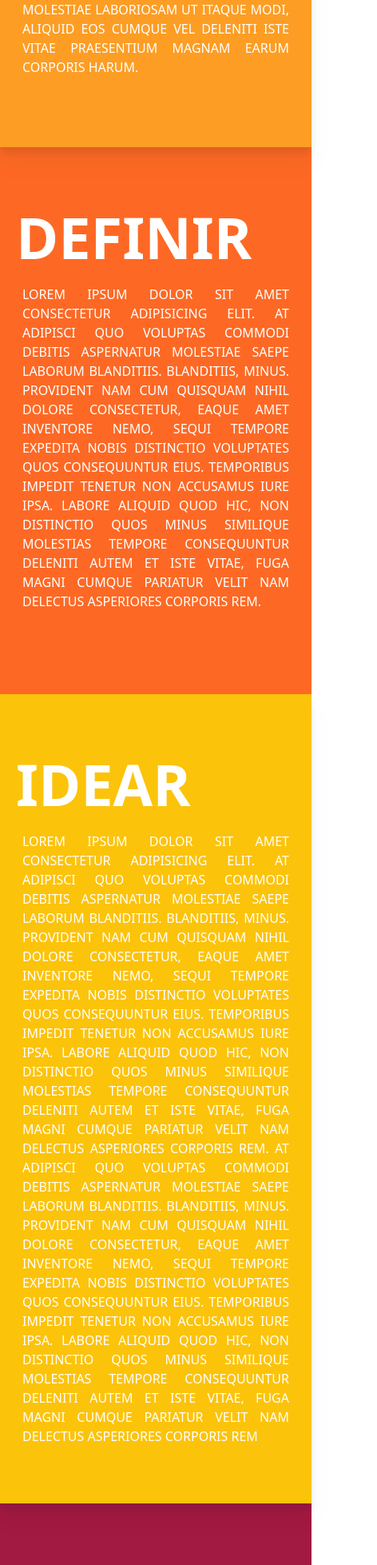
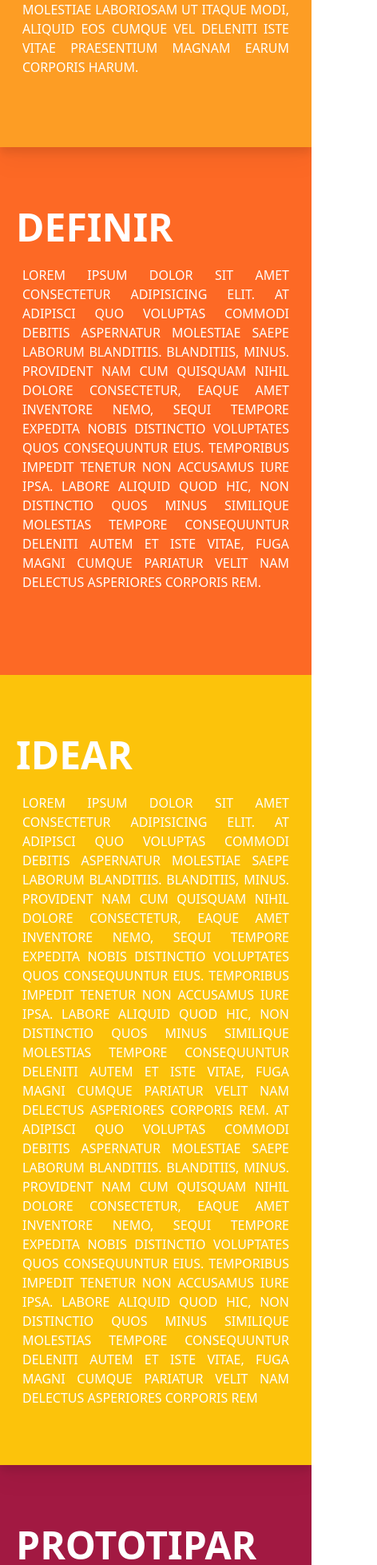
Before and after one commit to nelioats/design_think, a React (Create React App) app: page / in a window 390 px wide. Shown: the part 2154-4111 px from the top of the page at 80% size, 472 px wide, since content can reach past the window. Built offline with nearby package versions, Linux system fonts and the light colour scheme.

Commit message:
tamanhofonte

```diff
--- a/src/components/Definir.jsx
+++ b/src/components/Definir.jsx
@@ -6,7 +6,7 @@ const Definir = () => {
       <div className='container mx-auto max-w-5xl'>
           <div className='pt-14 flex flex-col lg:flex-row h-auto md:space-x-6'>
               <div className='md:w-2/5 mb-4'>
-                  <h2 className='text-7xl text-white font-semibold'>DEFINIR</h2>
+                  <h2 className='text-5xl md:text-7xl text-white font-semibold'>DEFINIR</h2>
               </div>
               <div className='md:w-3/5 p-2 text-justify text-white'>
                 LOREM IPSUM DOLOR SIT AMET CONSECTETUR ADIPISICING ELIT. AT ADIPISCI QUO VOLUPTAS COMMODI DEBITIS ASPERNATUR MOLESTIAE SAEPE LABORUM BLANDITIIS. BLANDITIIS, MINUS. PROVIDENT NAM CUM QUISQUAM NIHIL DOLORE CONSECTETUR, EAQUE AMET INVENTORE NEMO, SEQUI TEMPORE EXPEDITA NOBIS DISTINCTIO VOLUPTATES QUOS CONSEQUUNTUR EIUS. TEMPORIBUS IMPEDIT TENETUR NON ACCUSAMUS IURE IPSA. LABORE ALIQUID QUOD HIC, NON DISTINCTIO QUOS MINUS SIMILIQUE MOLESTIAS TEMPORE CONSEQUUNTUR DELENITI AUTEM ET ISTE VITAE, FUGA MAGNI CUMQUE PARIATUR VELIT NAM DELECTUS ASPERIORES CORPORIS REM.
--- a/src/components/Idear.jsx
+++ b/src/components/Idear.jsx
@@ -6,7 +6,7 @@ const Idear = () => {
       <div className='container mx-auto max-w-5xl'>
           <div className='pt-14 flex flex-col lg:flex-row h-auto md:space-x-6'>
               <div className='md:w-2/5 mb-4'>
-                <h2 className='text-7xl text-white font-semibold'>IDEAR</h2>
+                <h2 className='text-5xl md:text-7xl text-white font-semibold'>IDEAR</h2>
               </div>
               <div className='md:w-3/5 p-2 text-justify text-white'>
               LOREM IPSUM DOLOR SIT AMET CONSECTETUR ADIPISICING ELIT. AT ADIPISCI QUO VOLUPTAS COMMODI DEBITIS ASPERNATUR MOLESTIAE SAEPE LABORUM BLANDITIIS. BLANDITIIS, MINUS. PROVIDENT NAM CUM QUISQUAM NIHIL DOLORE CONSECTETUR, EAQUE AMET INVENTORE NEMO, SEQUI TEMPORE EXPEDITA NOBIS DISTINCTIO VOLUPTATES QUOS CONSEQUUNTUR EIUS. TEMPORIBUS IMPEDIT TENETUR NON ACCUSAMUS IURE IPSA. LABORE ALIQUID QUOD HIC, NON DISTINCTIO QUOS MINUS SIMILIQUE MOLESTIAS TEMPORE CONSEQUUNTUR DELENITI AUTEM ET ISTE VITAE, FUGA MAGNI CUMQUE PARIATUR VELIT NAM DELECTUS ASPERIORES CORPORIS REM. AT ADIPISCI QUO VOLUPTAS COMMODI DEBITIS ASPERNATUR MOLESTIAE SAEPE LABORUM BLANDITIIS. BLANDITIIS, MINUS. PROVIDENT NAM CUM QUISQUAM NIHIL DOLORE CONSECTETUR, EAQUE AMET INVENTORE NEMO, SEQUI TEMPORE EXPEDITA NOBIS DISTINCTIO VOLUPTATES QUOS CONSEQUUNTUR EIUS. TEMPORIBUS IMPEDIT TENETUR NON ACCUSAMUS IURE IPSA. LABORE ALIQUID QUOD HIC, NON DISTINCTIO QUOS MINUS SIMILIQUE MOLESTIAS TEMPORE CONSEQUUNTUR DELENITI AUTEM ET ISTE VITAE, FUGA MAGNI CUMQUE PARIATUR VELIT NAM DELECTUS ASPERIORES CORPORIS REM
--- a/src/components/Prototipar.jsx
+++ b/src/components/Prototipar.jsx
@@ -6,7 +6,7 @@ const Prototipar = () => {
       <div className='container mx-auto max-w-5xl'>
           <div className='pt-14 flex flex-col lg:flex-row h-auto md:space-x-6'>
               <div className='md:w-2/5 mb-4'>
-                  <h2 className='text-7xl text-white font-semibold'>PROTOTIPAR</h2>
+                  <h2 className='text-5xl md:text-7xl text-white font-semibold'>PROTOTIPAR</h2>
               </div>
               <div className='md:w-3/5 p-2 text-justify text-white'>
               LOREM IPSUM DOLOR SIT AMET CONSECTETUR ADIPISICING ELIT. AT ADIPISCI QUO VOLUPTAS COMMODI DEBITIS ASPERNATUR MOLESTIAE SAEPE LABORUM BLANDITIIS. BLANDITIIS, MINUS. PROVIDENT NAM CUM QUISQUAM NIHIL DOLORE CONSECTETUR, EAQUE AMET INVENTORE NEMO, SEQUI TEMPORE EXPEDITA NOBIS DISTINCTIO VOLUPTATES QUOS CONSEQUUNTUR EIUS. TEMPORIBUS IMPEDIT TENETUR NON ACCUSAMUS IURE IPSA. LABORE ALIQUID QUOD HIC, NON DISTINCTIO QUOS MINUS SIMILIQUE MOLESTIAS TEMPORE CONSEQUUNTUR DELENITI AUTEM ET ISTE VITAE. TEMPORIBUS IMPEDIT TENETUR NON ACCUSAMUS IURE IPSA. LABORE ALIQUID QUOD HIC, NON DISTINCTIO QUOS MINUS SIMILIQUE MOLESTIAS TEMPORE CONSEQUUNTUR DELENITI AUTEM ET ISTE VITAE, FUGA MAGNI CUMQUE PARIATUR VELIT NAM DELECTUS ASPERIORES CORPORIS REM
--- a/src/components/Testar.jsx
+++ b/src/components/Testar.jsx
@@ -6,7 +6,7 @@ const Testar = () => {
       <div className='container mx-auto max-w-5xl'>
           <div className='pt-14 flex flex-col lg:flex-row h-auto md:space-x-6'>
               <div className='md:w-2/5 mb-4'>
-                  <h2 className='text-7xl text-white font-semibold'>TESTAR</h2>
+                  <h2 className='text-5xl md:text-7xl text-white font-semibold'>TESTAR</h2>
               </div>
               <div className='md:w-3/5 p-2 text-justify text-white'>
               LOREM IPSUM DOLOR SIT AMET CONSECTETUR ADIPISICING ELIT. AT ADIPISCI QUO VOLUPTAS COMMODI DEBITIS ASPERNATUR MOLESTIAE SAEPE LABORUM BLANDITIIS. BLANDITIIS, MINUS. PROVIDENT NAM CUM QUISQUAM NIHIL DOLORE CONSECTETUR, EAQUE AMET INVENTORE NEMO, SEQUI TEMPORE EXPEDITA NOBIS DISTINCTIO VOLUPTATES QUOS CONSEQUUNTUR EIUS. TEMPORIBUS IMPEDIT TENETUR NON ACCUSAMUS IURE IPSA. LABORE ALIQUID QUOD HIC, NON DISTINCTIO QUOS MINUS SIMILIQUE MOLESTIAS TEMPORE CONSEQUUNTUR DELENITI AUTEM ET ISTE VITAE. TEMPORIBUS IMPEDIT TENETUR NON ACCUSAMUS IURE IPSA. LABORE ALIQUID QUOD HIC, NON DISTINCTIO QUOS MINUS SIMILIQUE MOLESTIAS TEMPORE CONSEQUUNTUR DELENITI AUTEM ET ISTE VITAE.
```
